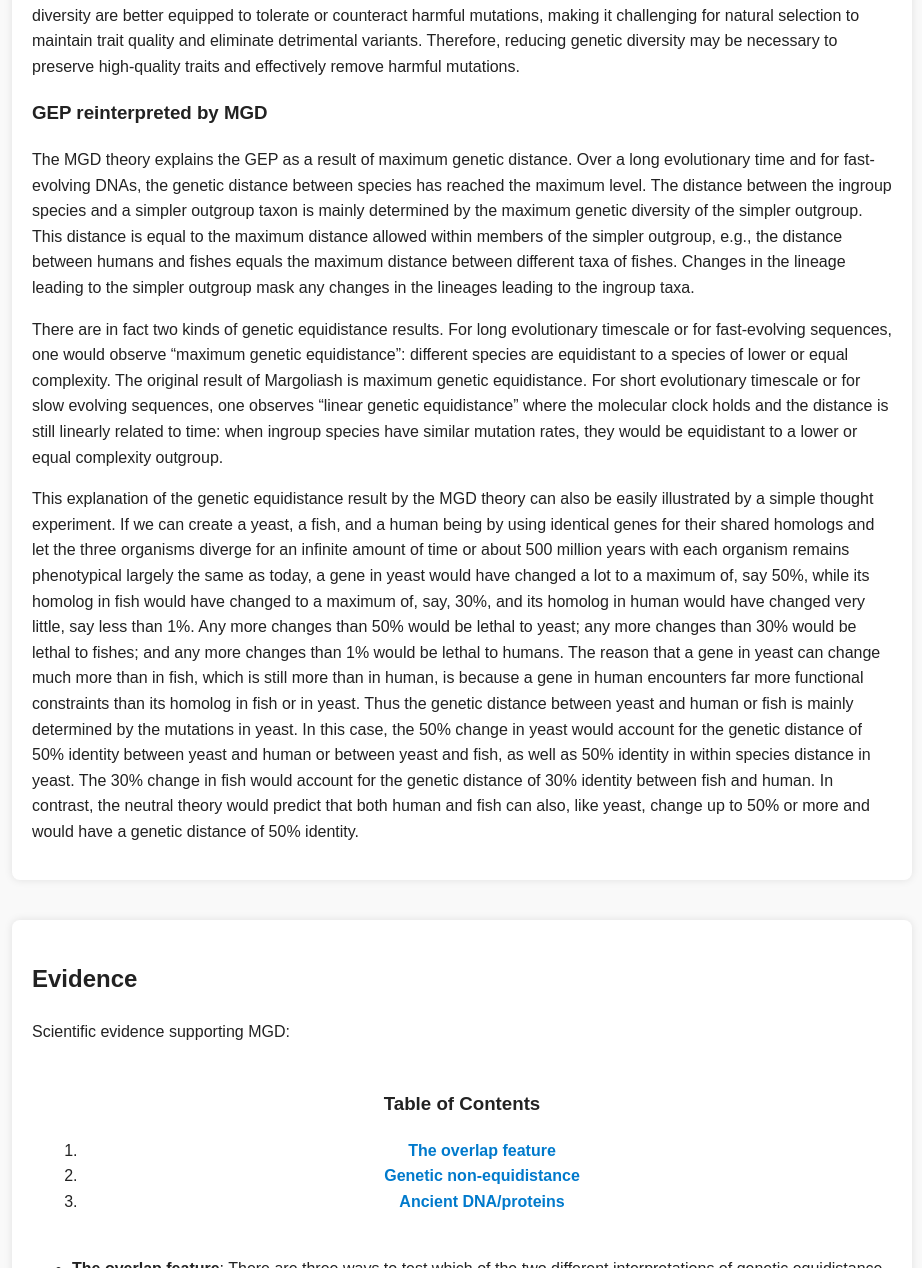
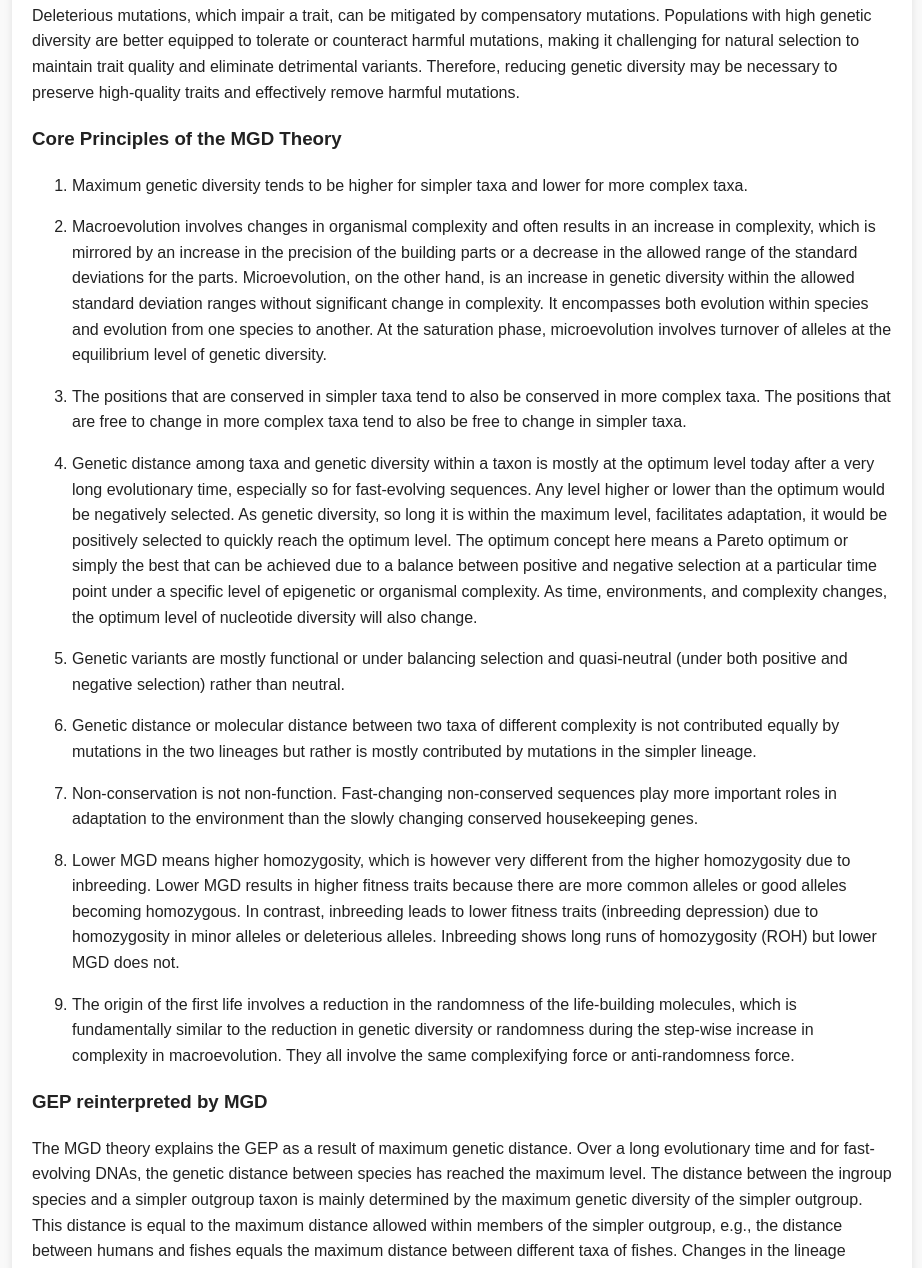
Before and after one commit to gnomonmax/thegoldengnomon, a plain HTML site: page index.html in a window 1280 px wide. Shown: the part 2919-4187 px from the top of the page, without its empty margins (178-1100 px from the left). Drawn offline with Linux system fonts and the light colour scheme.

Commit message:
Update index.html

```diff
--- a/index.html
+++ b/index.html
@@ -119,7 +119,9 @@
       <li><a href="#axiom2">Axiom 2</a></li>
       <li><a href="#axiom3">Axiom 3</a></li>
       <li><a href="#axiom4">Axiom 4</a></li>
+      <li><a href="#core">Core Principles of the MGD Theory</a></li>
       <li><a href="#gep-reinterpreted">GEP reinterpreted by MGD</a></li>
+
     </ol>
   </nav>
 
@@ -144,6 +146,37 @@
   <h3 id="axiom4">Axiom 4</h3>
   <p>Deleterious mutations, which impair a trait, can be mitigated by compensatory mutations. Populations with high genetic diversity are better equipped to tolerate or counteract harmful mutations, making it challenging for natural selection to maintain trait quality and eliminate detrimental variants. Therefore, reducing genetic diversity may be necessary to preserve high-quality traits and effectively remove harmful mutations.</p>
 
+
+  <h3 id="core">Core Principles of the MGD Theory</h3>
+<ol>
+    <li>
+      <p>Maximum genetic diversity tends to be higher for simpler taxa and lower for more complex taxa.</p>
+    </li>
+    <li>
+      <p>Macroevolution involves changes in organismal complexity and often results in an increase in complexity, which is mirrored by an increase in the precision of the building parts or a decrease in the allowed range of the standard deviations for the parts. Microevolution, on the other hand, is an increase in genetic diversity within the allowed standard deviation ranges without significant change in complexity. It encompasses both evolution within species and evolution from one species to another. At the saturation phase, microevolution involves turnover of alleles at the equilibrium level of genetic diversity.</p>
+    </li>
+    <li>
+      <p>The positions that are conserved in simpler taxa tend to also be conserved in more complex taxa. The positions that are free to change in more complex taxa tend to also be free to change in simpler taxa.</p>
+    </li>
+    <li>
+      <p>Genetic distance among taxa and genetic diversity within a taxon is mostly at the optimum level today after a very long evolutionary time, especially so for fast-evolving sequences. Any level higher or lower than the optimum would be negatively selected. As genetic diversity, so long it is within the maximum level, facilitates adaptation, it would be positively selected to quickly reach the optimum level. The optimum concept here means a Pareto optimum or simply the best that can be achieved due to a balance between positive and negative selection at a particular time point under a specific level of epigenetic or organismal complexity. As time, environments, and complexity changes, the optimum level of nucleotide diversity will also change.</p>
+    </li>
+    <li>
+      <p>Genetic variants are mostly functional or under balancing selection and quasi-neutral (under both positive and negative selection) rather than neutral.</p>
+    </li>
+    <li>
+      <p>Genetic distance or molecular distance between two taxa of different complexity is not contributed equally by mutations in the two lineages but rather is mostly contributed by mutations in the simpler lineage.</p>
+    </li>
+    <li>
+      <p>Non-conservation is not non-function. Fast-changing non-conserved sequences play more important roles in adaptation to the environment than the slowly changing conserved housekeeping genes.</p>
+    </li>
+    <li>
+      <p>Lower MGD means higher homozygosity, which is however very different from the higher homozygosity due to inbreeding. Lower MGD results in higher fitness traits because there are more common alleles or good alleles becoming homozygous. In contrast, inbreeding leads to lower fitness traits (inbreeding depression) due to homozygosity in minor alleles or deleterious alleles. Inbreeding shows long runs of homozygosity (ROH) but lower MGD does not.</p>
+    </li>
+    <li>
+      <p>The origin of the first life involves a reduction in the randomness of the life-building molecules, which is fundamentally similar to the reduction in genetic diversity or randomness during the step-wise increase in complexity in macroevolution. They all involve the same complexifying force or anti-randomness force.</p>
+    </li>
+  </ol>
 
     <h3 id="gep-reinterpreted">GEP reinterpreted by MGD</h3>
 
```
